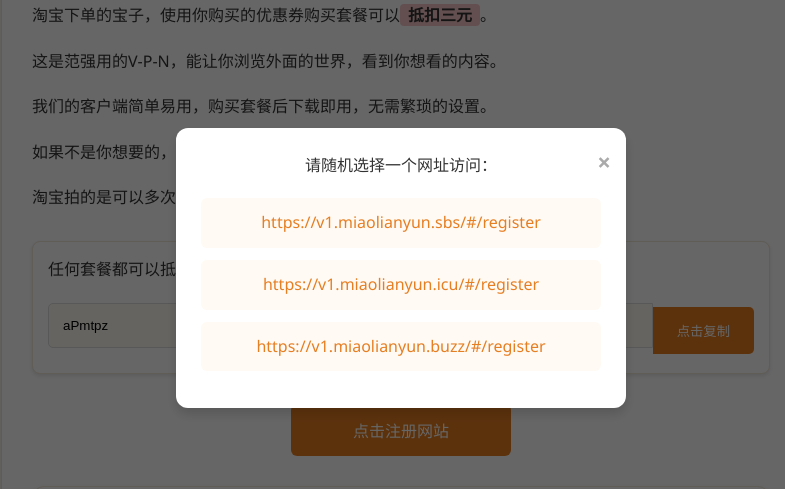
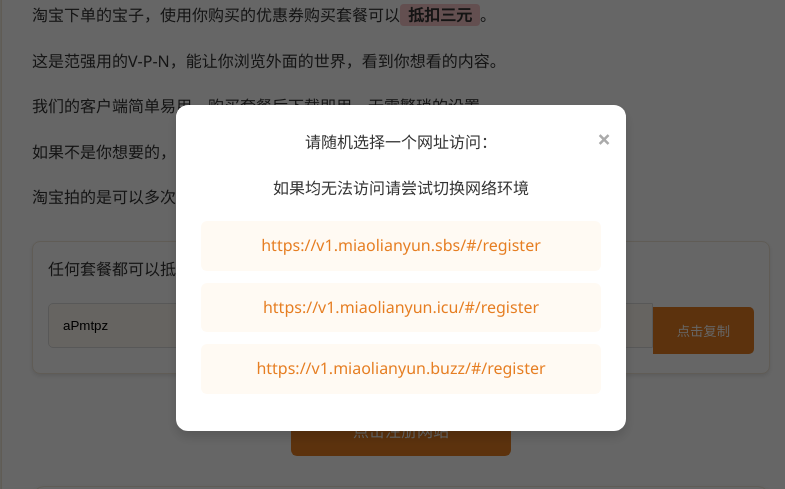
Before and after one commit to limangguo-geek/tbld, a plain HTML site: page index.html in a window 1280 px wide. Both pictures are taken after a click on the button "点击注册网站". Shown: the part 132-621 px from the top of the page, without its empty margins (239-1024 px from the left). Drawn offline with Linux system fonts and the light colour scheme.

Commit message:
Update index.html

```diff
--- a/index.html
+++ b/index.html
@@ -55,6 +55,7 @@
         <div class="modal-content">
             <span class="close">&times;</span>
             <p>请随机选择一个网址访问：</p>
+            <p>如果均无法访问请尝试切换网络环境</p>
             <div id="linkContainer" class="multiple-links">
             </div>
         </div>
```
